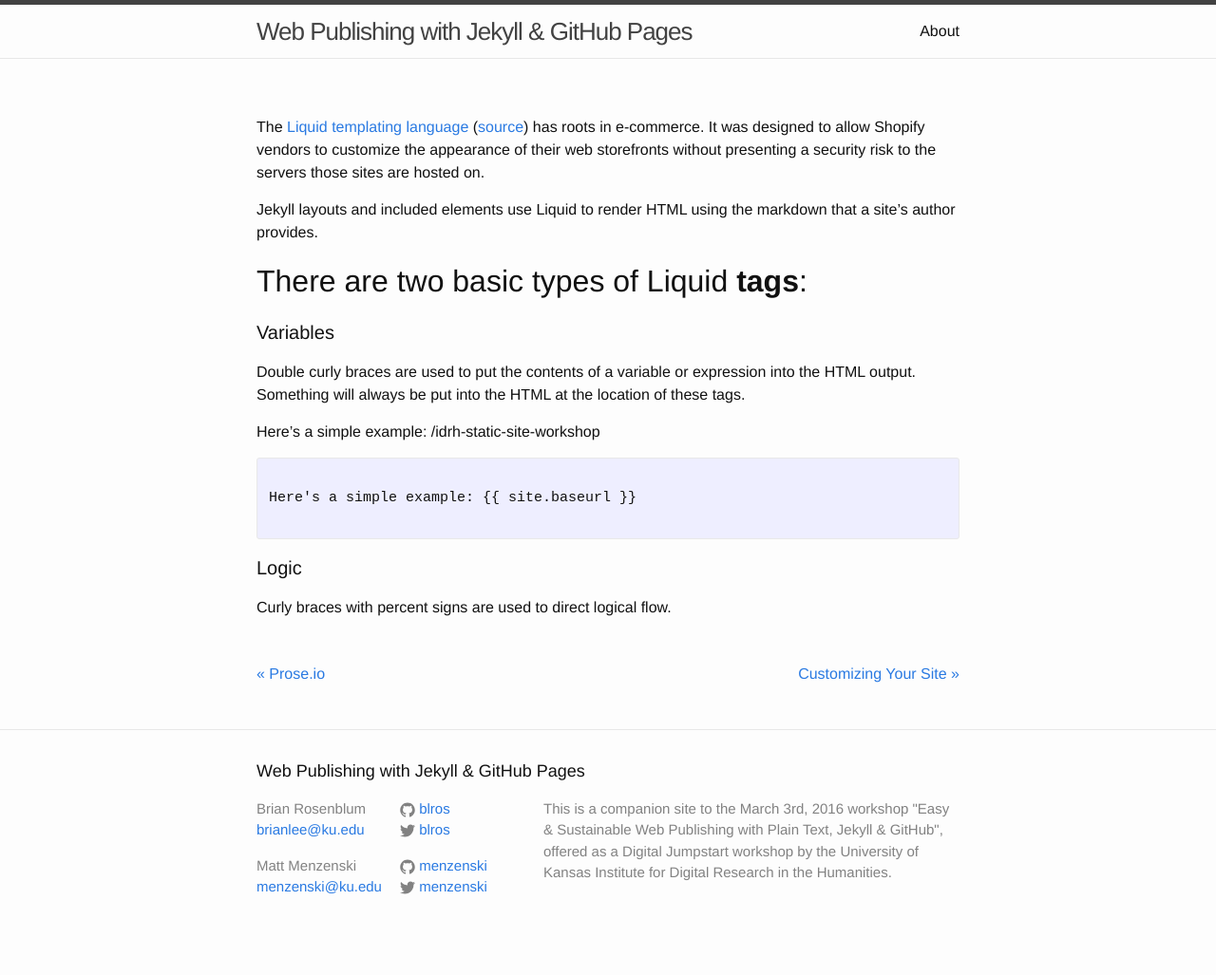
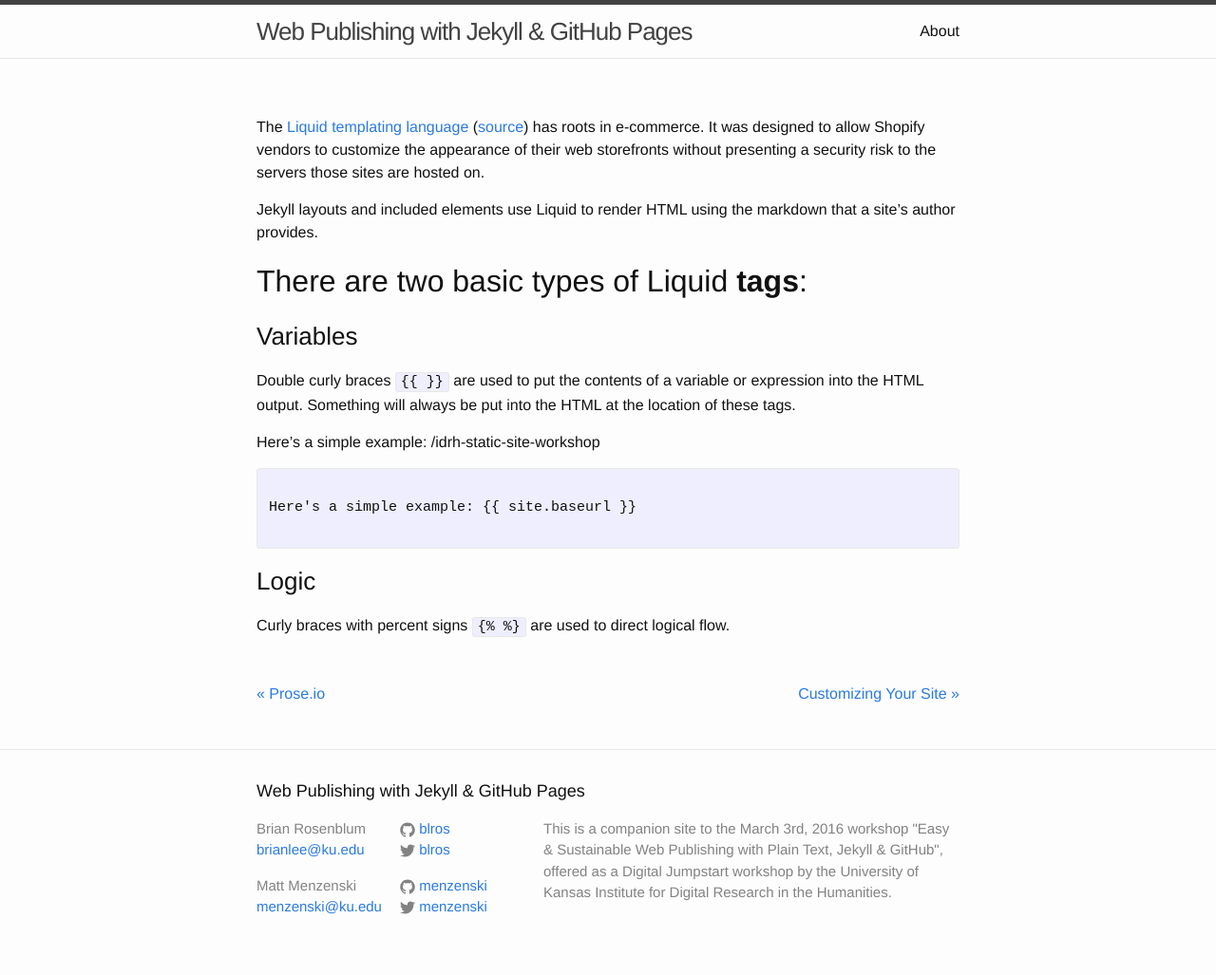
Before and after one commit to menzenski/idrh-static-site-workshop, a Jekyll site: the page built from _posts/2016-02-13-the-liquid-templating-language.md, in a window 1280 px wide. Shown: the whole page at 95% size. Built offline with Jekyll 4.4.1, drawn with Linux system fonts in a browser that asks for light colours; before the commit the page ends 1006 px from its top, so only the background shows below that.

Commit message:
Add logic tags again

```diff
--- a/_posts/2016-02-13-the-liquid-templating-language.md
+++ b/_posts/2016-02-13-the-liquid-templating-language.md
@@ -12,9 +12,9 @@ Jekyll layouts and included elements use Liquid to render HTML using the markdow
 
 ## There are two basic types of Liquid **tags**:
 
-#### Variables
+### Variables
 
-Double curly braces are used to put the contents of a variable or expression into the HTML output. Something will always be put into the HTML at the location of these tags.
+Double curly braces <code class="filter">{% raw %}{{ }}{% endraw %}</code> are used to put the contents of a variable or expression into the HTML output. Something will always be put into the HTML at the location of these tags.
 
 Here's a simple example: {{ site.baseurl }}
 
@@ -24,9 +24,9 @@ Here's a simple example: {{ site.baseurl }}
 </code>
 </pre>
 
-#### Logic
+### Logic
 
-Curly braces with percent signs are used to direct logical flow.
+Curly braces with percent signs <code class="filter">{% raw %}{%  %}{% endraw %}</code> are used to direct logical flow.
 
 [liquid]: http://liquidmarkup.org/
 [shop]: https://github.com/Shopify/liquid
```
